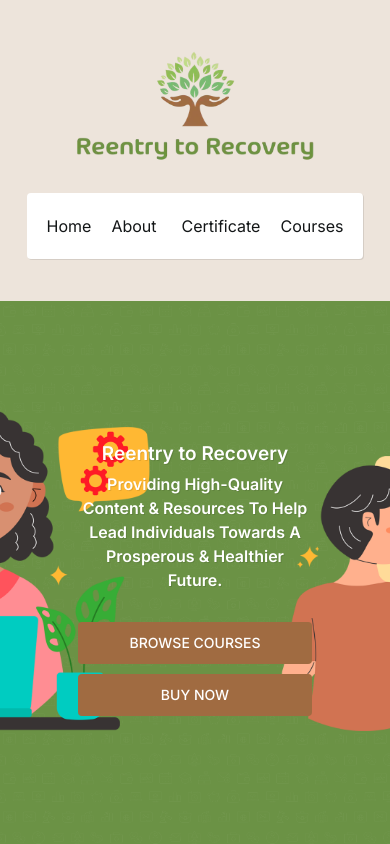
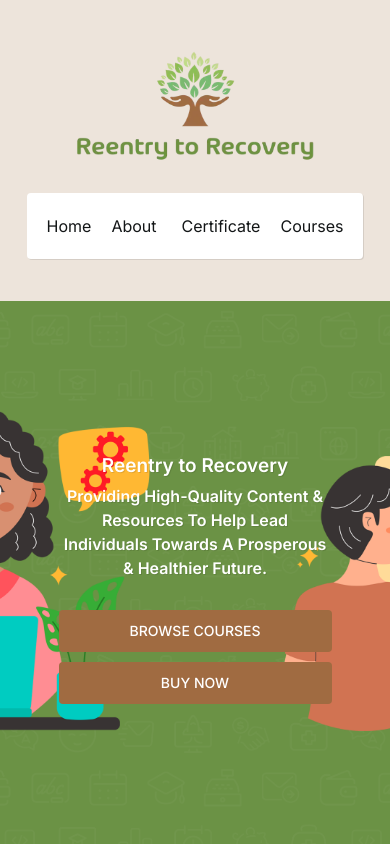
Before and after one commit to Reentry-To-Recovery/r2r-frontend, a React (Create React App) app: page / in a window 390 px wide. Shown: the top 844 px of the page. Built offline with nearby package versions, Linux system fonts and the light colour scheme.

Commit message:
fixed header backgrounds

```diff
--- a/src/style.css
+++ b/src/style.css
@@ -198,8 +198,8 @@ ul.drop-down.show {
 
 /* banners */
 .banner {
-  background: url(../public/images/banner-bg.png) center center/30%
-    var(--main-color);
+  background: url(../public/images/banner-bg.png) center
+    center/calc(1561px / 4.5) calc(1031px / 4.5) var(--main-color);
   grid-template-columns: 1fr;
   overflow: hidden;
   position: relative;
@@ -274,7 +274,7 @@ ul.drop-down.show {
   margin-top: 6px;
   position: relative;
   padding: 20px 0;
-  width: 60vw;
+  width: 50vw;
 }
 
 @keyframes move-up {
@@ -283,6 +283,12 @@ ul.drop-down.show {
   }
   to {
     margin-top: 6px;
+  }
+}
+
+@media only screen and (max-width: 500px) {
+  .tagline {
+    width: 70vw;
   }
 }
 
@@ -501,8 +507,8 @@ ul.drop-down.show {
 
 /* quote sections */
 .section.quote {
-  background: url(../public/images/banner-bg.png) center center/30%
-    var(--main-color);
+  background: url(../public/images/banner-bg.png) center
+    center/calc(1561px / 4.5) calc(1031px / 4.5) var(--main-color);
 }
 
 .inner-section.quote {
```
Also changed, not shown: public/images/banner-bg.png.
